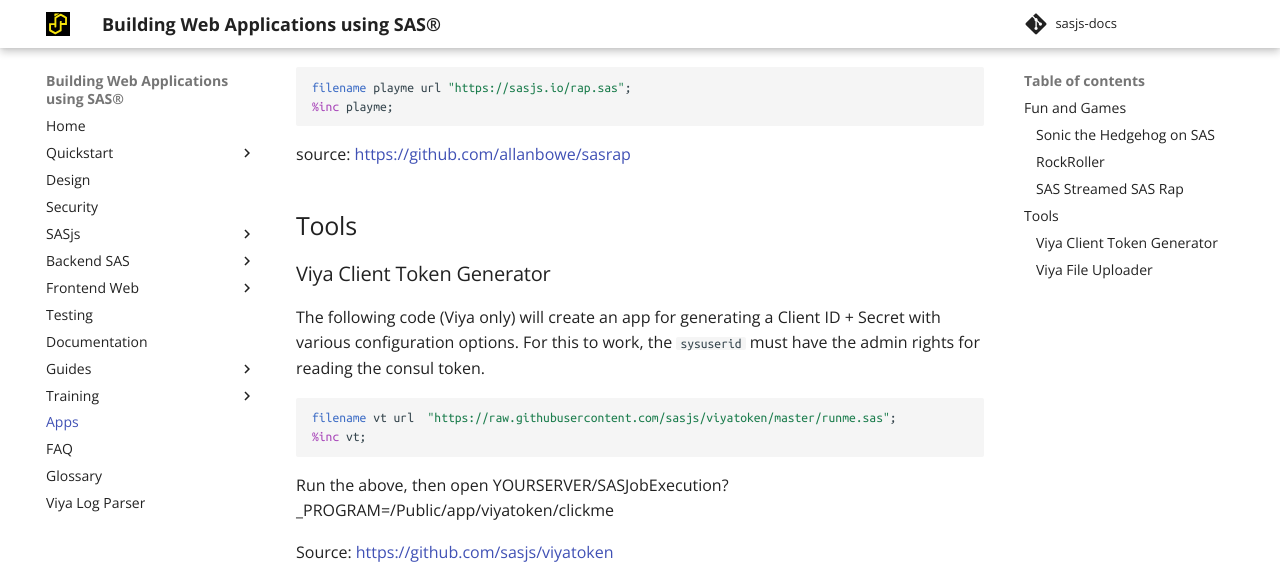
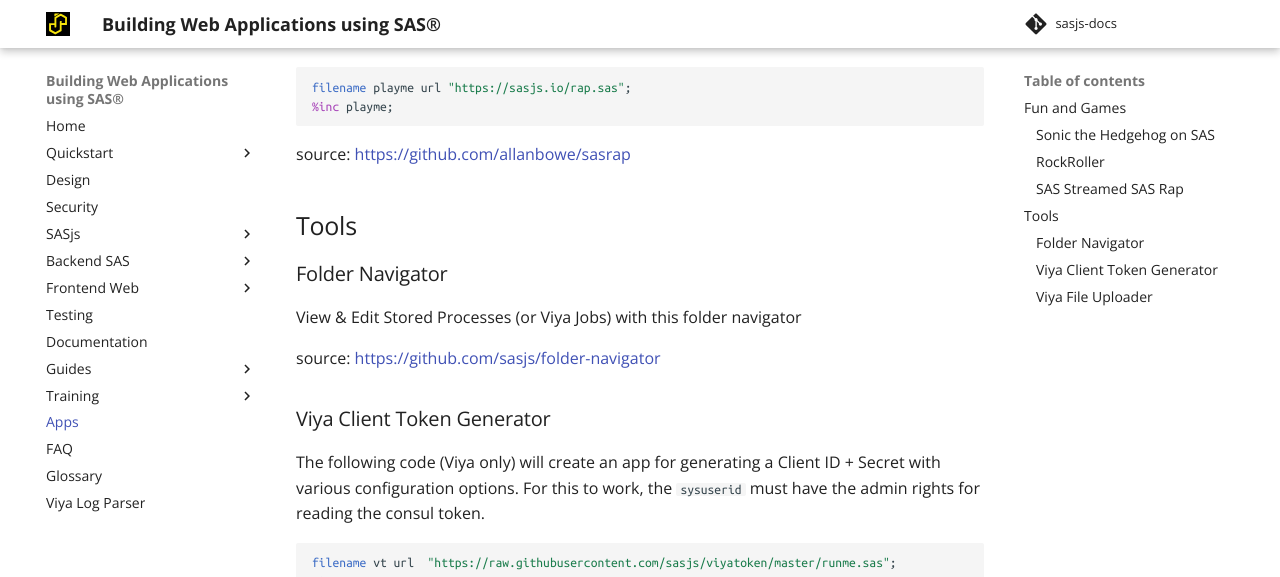
Before and after one commit to sasjs/sasjs.io, an MkDocs documentation site: the page built from docs/apps.md, in a window 1280 px wide and 900 px high, scrolled down 826 px, cut to the strip 0-577 px from the top of the window. Built offline with MkDocs 1.6.1 and Material for MkDocs 9.7.7, drawn with Linux system fonts in a browser that asks for light colours.

Commit message:
Update apps.md

```diff
--- a/docs/apps.md
+++ b/docs/apps.md
@@ -42,6 +42,12 @@
 
 ## Tools
 
+### Folder Navigator
+
+View & Edit Stored Processes (or Viya Jobs) with this folder navigator
+
+source: [https://github.com/sasjs/folder-navigator](https://github.com/sasjs/folder-navigator)
+
 ### Viya Client Token Generator
 
 The following code (Viya only) will create an app for generating a Client ID + Secret with various configuration options.  For this to work, the `sysuserid` must have the admin rights for reading the consul token.
```
